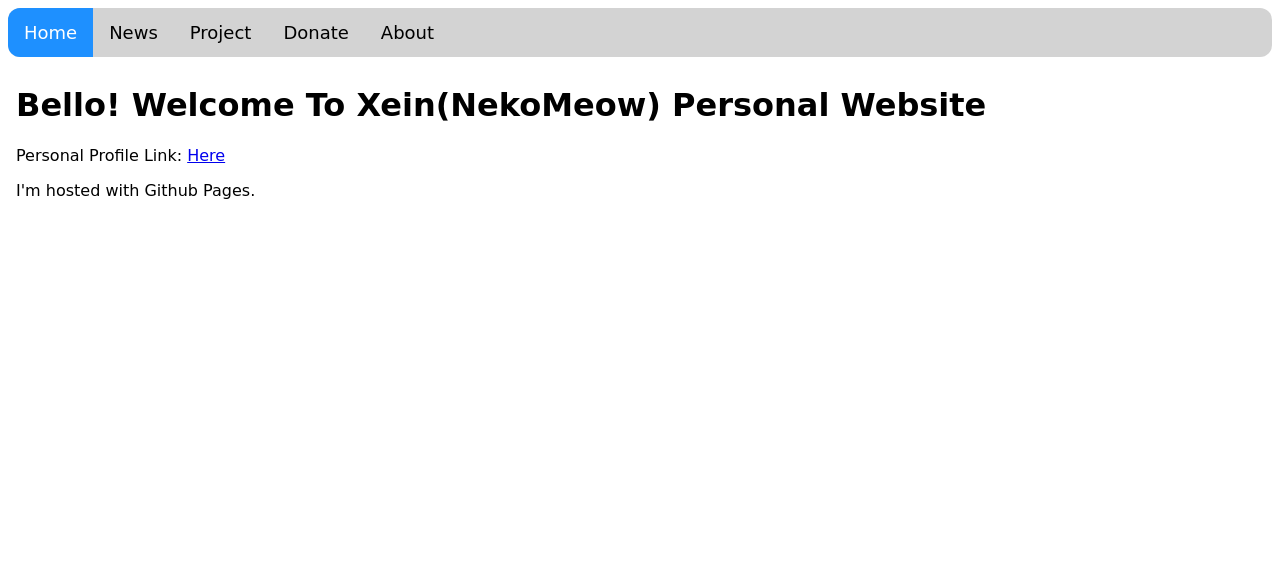
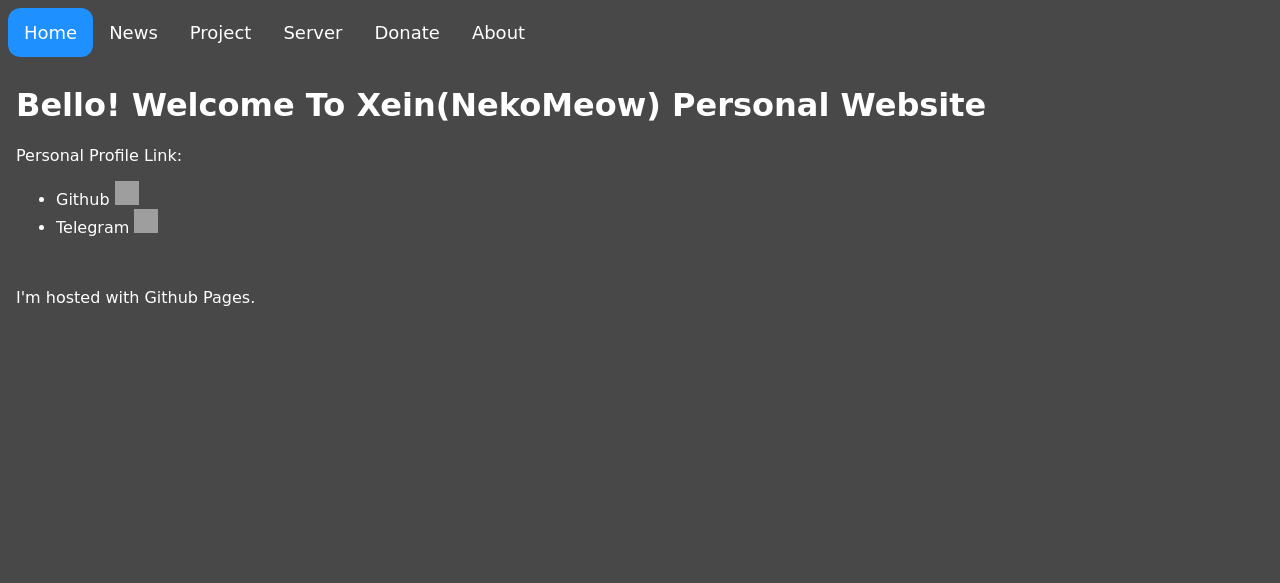
Before and after one commit to HowToDoThis/HowToDoThis.github.io, a PHP site: page / in a window 1280 px wide. Shown: the top 583 px of the page. Run offline with PHP 8.4, Linux system fonts and the light colour scheme; grey boxes are pictures that could not be loaded.

Commit message:
Update News, CSS

```diff
--- a/css/nav.css
+++ b/css/nav.css
@@ -1,7 +1,6 @@
 .topnav
 {
     border-radius: 12px;
-    background-color: lightgray;
     overflow: hidden;
     list-style-type: none;
     margin: 0;
@@ -14,11 +13,13 @@
 
     float: left;
     display: block;
-    color: black;
+
+    color: white;
 
     text-align: center;
     text-decoration: none;
 
+    border-radius: 12px;
     padding: 14px 16px;
     font-size: 18px;
 }
--- a/css/style.css
+++ b/css/style.css
@@ -1,5 +1,7 @@
 body
 {
+    background-color: #484848;
+    color: white;
     font-family: "Comic Sans MS", "Comic Neue", cursive;
 }
 
@@ -11,6 +13,22 @@ footer
     opacity: 50%;
     font-size: 12px;
     text-shadow: 1px 1px 2px gray ;
+}
+
+a {
+    color: white;
+}
+
+.xein-add {
+    color: greenyellow;
+}
+
+.xein-fix {
+    color: yellow;
+}
+
+.xein-remove {
+    color: red;
 }
 
 .page
--- a/index.html
+++ b/index.html
@@ -27,6 +27,7 @@
       <a href="#" onclick="return updatePage('Home')" class="navBtn active"><span>Home</span></a>
       <a href="#" onclick="return updatePage('News')" class="navBtn" ><span>News</span></a>
       <a href="#" onclick="return updatePage('Project')" class="navBtn"><span>Project</span></a>
+      <a href="#" onclick="return updatePage('Server')" class="navBtn"><span>Server</span></a>
       <a href="#" onclick="return updatePage('Donate')" class="navBtn"><span>Donate</span></a>
       <a href="#" onclick="return updatePage('About')" class="navBtn"><span>About</span></a>
 
@@ -39,42 +40,63 @@
 
       <h1>Bello! Welcome To Xein(NekoMeow) Personal Website</h1>
 
-      <p>Personal Profile Link: <a href="https://github.com/HowToDoThis">Here</a></p>
+      <p>Personal Profile Link:</p>
+      <ul>
+        <li>Github <a href="https://github.com/HowToDoThis"><img height="24" width="24" src="https://cdn.jsdelivr.net/npm/simple-icons@v3/icons/github.svg"/></a></li>
+        <li>Telegram <a href="https://t.me/NekoMeow0708"><img height="24" width="24" src="https://cdn.jsdelivr.net/npm/simple-icons@v3/icons/telegram.svg"/></a></li>
+      </ul>
 
+      <br>
       <p>I'm hosted with Github Pages.</p>
     </div>
 
     <div style="display:none" class="page" id="News">
       <h1>News</h1>
-      <p style="color: gray;">Time may be incorrect, but using git push time as standard</p>
+      <p style="opacity: 50%;">Time may be incorrect, but using git push time as standard</p>
 
       <ul>
+        <li>31 October 2020</li>
+        <ul class="xein-add">
+          <li>Add Color Scheme?</li>
+        </ul>
+        <ul class="xein-fix">
+          <li>Fix Footer Hide by Script</li>
+        </ul>
+
         <li>28 October 2020</li>
-        <ul>
+        <ul class="xein-fix">
           <li>More Improve on Styles, Visuals, Navigator and more.</li>
         </ul>
 
         <li>27 October 2020</li>
-        <ul>
+        <ul class="xein-fix">
           <li>Improve on Layout, UI, UX and more</li>
         </ul>
 
         <li>26 October 2020</li>
-        <ul>
+        <ul class="xein-add">
           <li>Created This Website</li>
         </ul>
       </ul>
     </div>
 
-    <div style="display:none" class="page" id="Project">
+    <div style="display: none" class="page" id="Project">
+      <p>View it at:</p>
+
+      <ul>
+        <li><a href="https://github.com/HowToDoThis?tab=repositories">Github <img height="24" width="24" src="https://cdn.jsdelivr.net/npm/simple-icons@v3/icons/github.svg"/></a></li>
+      </ul>
+    </div>
+
+    <div style="display: none" class="page" id="Donate">
 
     </div>
 
-    <div style="display:none" class="page" id="Project">
-
+    <div style="display: none;" class="page" id="Server">
+      <p>Server List:</p>
     </div>
 
-    <div style="display:none" class="page" id="About">
+    <div style="display: none" class="page" id="About">
 
     </div>
 
@@ -97,10 +119,10 @@
   </body>
 
   <footer>
-    <div style="position: relative;">
+    <ul style="position: relative;">
       <p style="position: fixed; width:100%; bottom: 14px;">Thanks To Github Hosting This Website!</p>
       <p style="position: fixed; width:100%; bottom: 0;">By NekoMeow</p>
-    </div>
+    </ul>
   </footer>
 
 </html>
```
